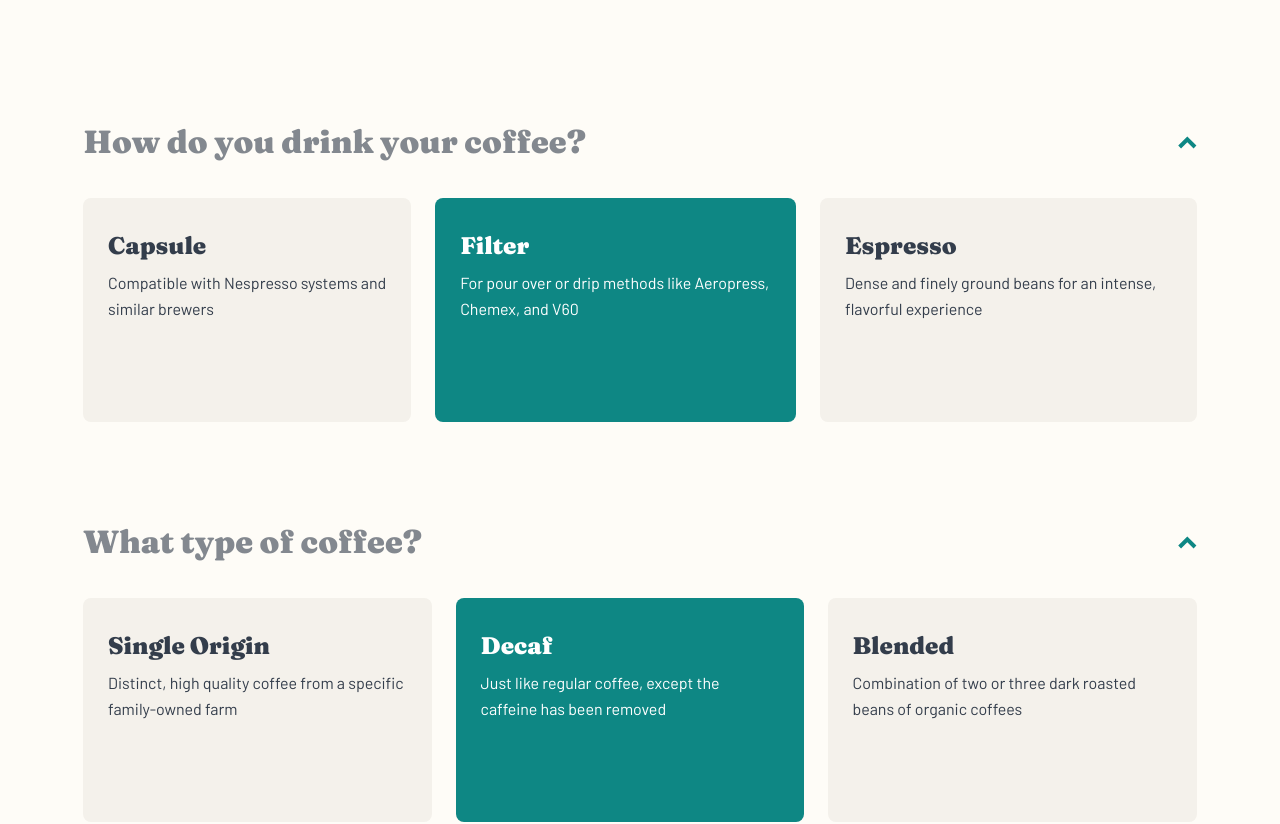
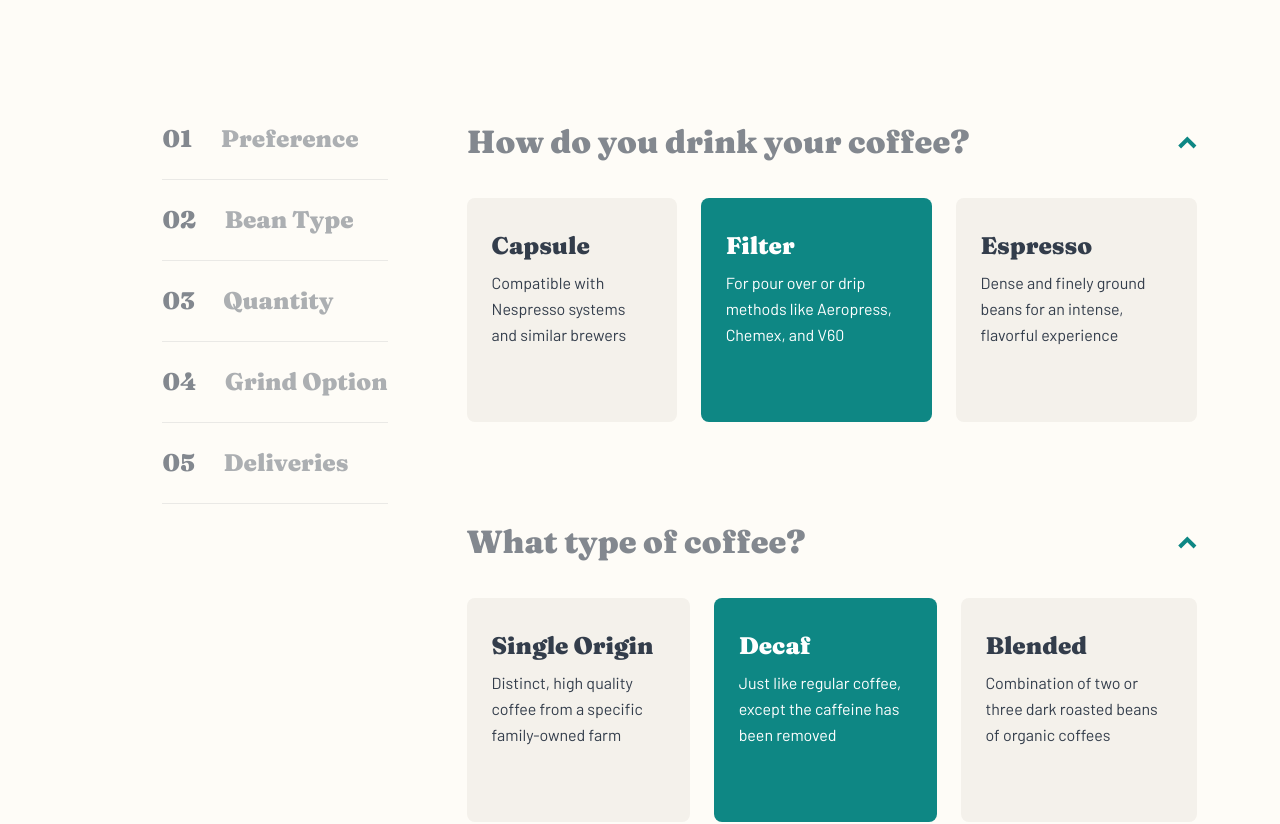
Before and after one commit to gabrielmorandi/Coffeeroasters-Subscription-Site, a React (Vite) app in the folder COFEEROASTERS/: page /plan in a window 1280 px wide. Shown: the part 1305-2129 px from the top of the page. Built offline with nearby package versions, Linux system fonts and the light colour scheme.

Commit message:
feature: makeplan desktop version

```diff
--- a/COFEEROASTERS/src/css/index.css
+++ b/COFEEROASTERS/src/css/index.css
@@ -1215,11 +1215,60 @@ main #make-plan {
 main #make-plan .container-flex {
   justify-content: center;
 }
+@media (min-width: 1024px) {
+  main #make-plan .container-flex {
+    justify-content: space-between;
+  }
+}
+main #make-plan .container-flex .plan-anchor {
+  display: none;
+}
+@media (min-width: 1024px) {
+  main #make-plan .container-flex .plan-anchor {
+    display: flex;
+    width: 30rem;
+    justify-content: center;
+  }
+}
+main #make-plan .container-flex .plan-anchor .anchors {
+  display: flex;
+  flex-direction: column;
+  max-width: 15.93rem;
+}
+main #make-plan .container-flex .plan-anchor .anchors .anchor {
+  display: flex;
+  align-items: center;
+  gap: 1.78rem;
+  padding-block: 1.5rem;
+  border-bottom: 1px solid #eae9e6;
+}
+main #make-plan .container-flex .plan-anchor .anchors .anchor:first-child {
+  padding-block-start: 0.3rem;
+}
+main #make-plan .container-flex .plan-anchor .anchors .anchor span {
+  color: #83888F;
+  font-family: Fraunces;
+  font-size: 1.5rem;
+  font-weight: 900;
+  line-height: 2rem;
+}
+main #make-plan .container-flex .plan-anchor .anchors .anchor h2 {
+  color: #acafb2;
+  font-family: Fraunces;
+  font-size: 1.5rem;
+  font-weight: 900;
+  line-height: 2rem;
+}
 main #make-plan .container-flex form {
   width: 100%;
   display: flex;
   flex-direction: column;
   gap: 6rem;
+}
+@media (min-width: 1024px) {
+  main #make-plan .container-flex form {
+    max-width: 45.625rem;
+  }
 }
 main #make-plan .container-flex form .select {
   display: flex;
--- a/COFEEROASTERS/src/pages/Plan.jsx
+++ b/COFEEROASTERS/src/pages/Plan.jsx
@@ -67,6 +67,30 @@ function Plan() {
         </section>
         <section id="make-plan">
           <div className="container-flex">
+            <div className="plan-anchor">
+              <div className="anchors">
+                <div className="anchor">
+                  <span>01</span>
+                  <h2>Preference</h2>
+                </div>
+                <div className="anchor">
+                  <span>02</span>
+                  <h2>Bean Type</h2>
+                </div>
+                <div className="anchor">
+                  <span>03</span>
+                  <h2>Quantity</h2>
+                </div>
+                <div className="anchor">
+                  <span>04</span>
+                  <h2>Grind Option</h2>
+                </div>
+                <div className="anchor">
+                  <span>05</span>
+                  <h2>Deliveries</h2>
+                </div>
+              </div>
+            </div>
             <form id="form" action="">
               <div className="select">
                 <div
--- a/COFEEROASTERS/src/sass/components/main.sass
+++ b/COFEEROASTERS/src/sass/components/main.sass
@@ -654,11 +654,45 @@ main
     place-items: center
     .container-flex
       justify-content: center
+      @include m.desktop()
+        justify-content: space-between
+      .plan-anchor
+        display: none
+        @include m.desktop()
+          display: flex
+          width: 30rem
+          justify-content: center
+        .anchors
+          display: flex
+          flex-direction: column
+          max-width: 15.93rem
+          .anchor
+            display: flex
+            align-items: center
+            gap: 1.78rem
+            padding-block: 1.5rem
+            border-bottom: 1px solid #eae9e6
+            &:first-child
+              padding-block-start: .3rem
+            span
+              color: v.$grey
+              font-family: Fraunces
+              font-size: 1.5rem
+              font-weight: 900
+              line-height: 2rem
+            h2
+              color: #acafb2
+              font-family: Fraunces
+              font-size: 1.5rem
+              font-weight: 900
+              line-height: 2rem
       form
         width: 100%
         display: flex
         flex-direction: column
         gap: 6rem
+        @include m.desktop()
+          max-width: 45.625rem
         .select
           display: flex
           flex-direction: column
```
Also changed, not shown: 1 other file (tests, documents, lock files or other folders).
